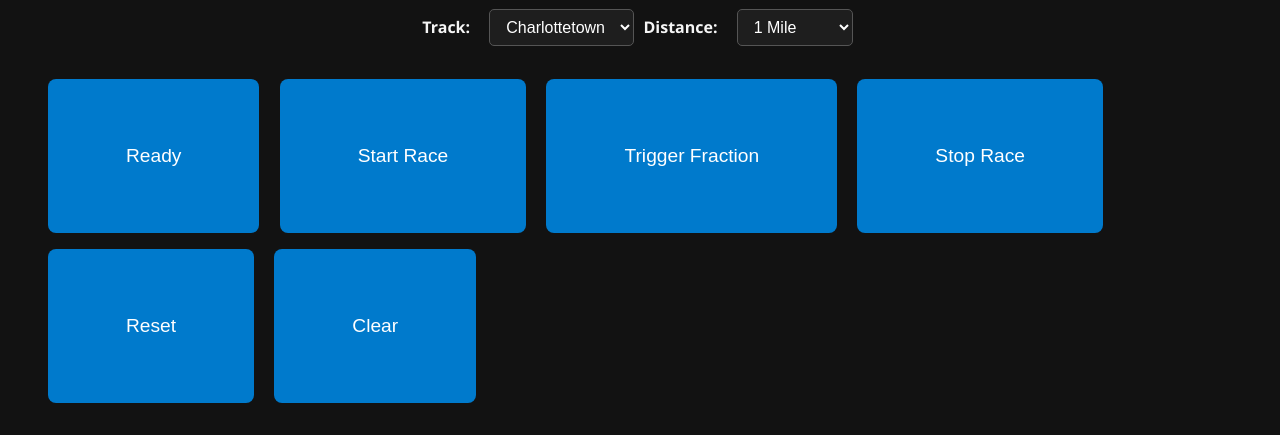
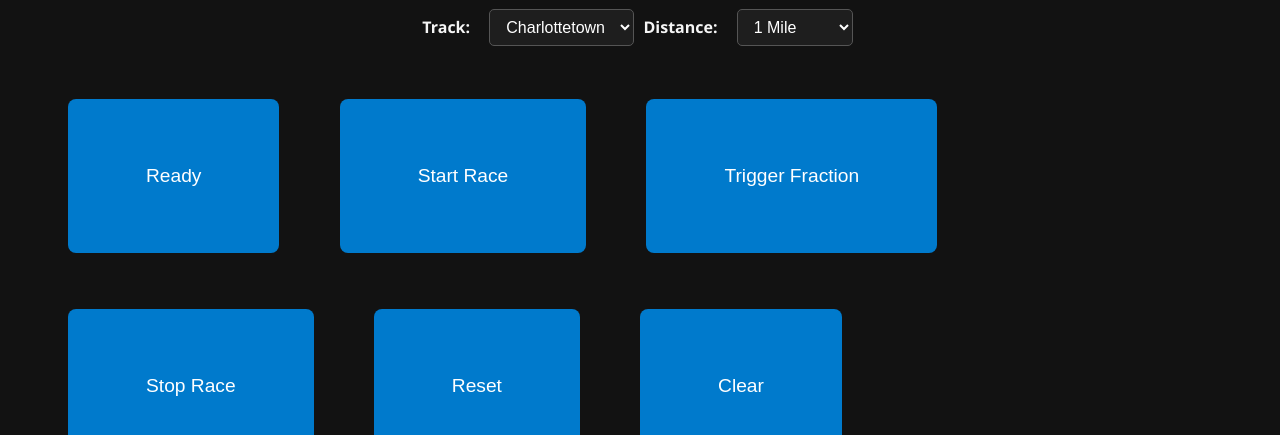
Before and after one commit to Curtismacd31/harness-timer, a website: page public/index.html in a window 1280 px wide. Shown: the part 120-555 px from the top of the page. Drawn offline with Linux system fonts and the light colour scheme.

Commit message:
Update index.html

```diff
--- a/public/index.html
+++ b/public/index.html
@@ -41,7 +41,7 @@
     color: white;
     border: none;
     padding: 66px 78px;         /* ⬅️ increased size */
-    margin: 8px;
+    margin: 28px;
     font-size: 1.2em;           /* ⬅️ larger text */
     border-radius: 8px;
     cursor: pointer;
```
